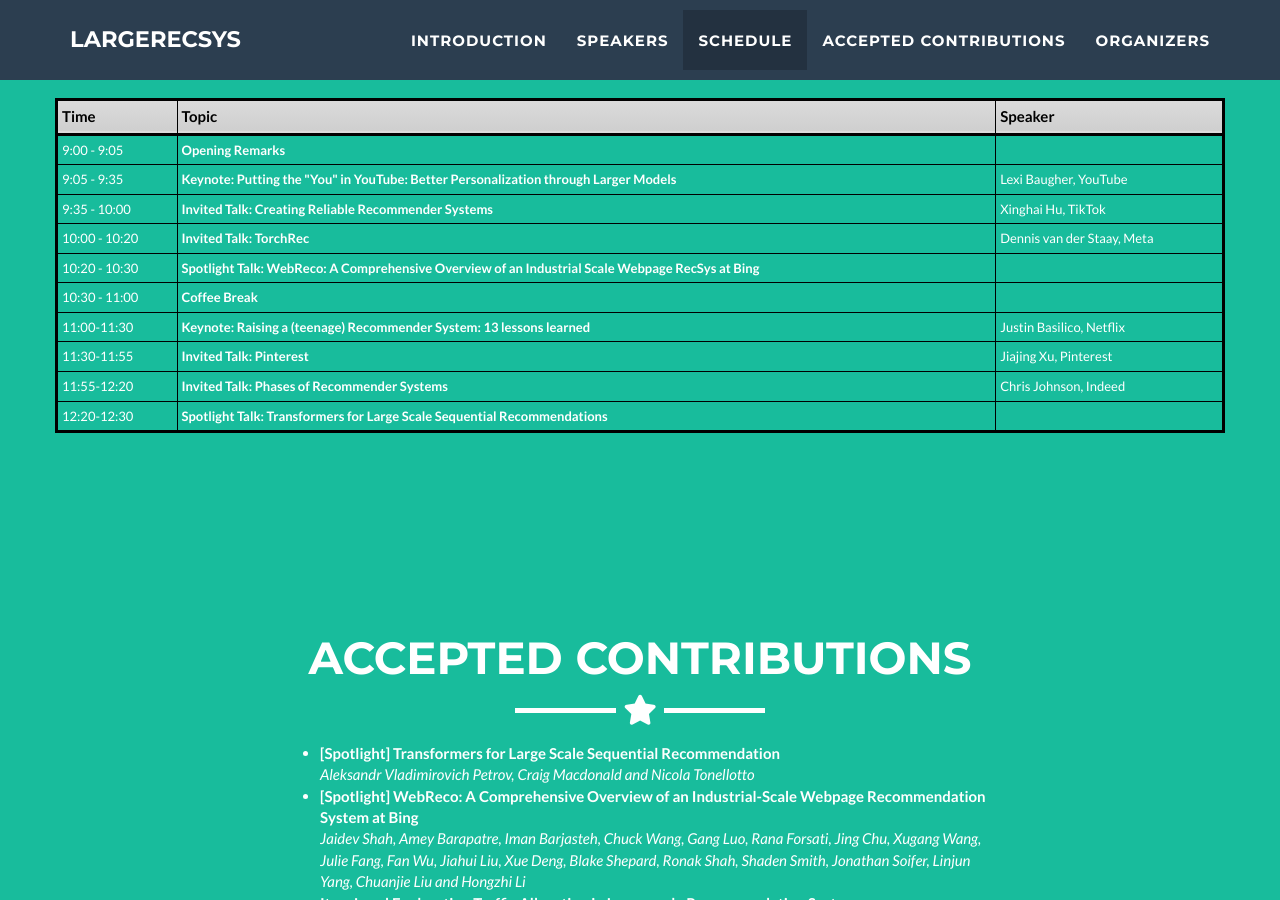
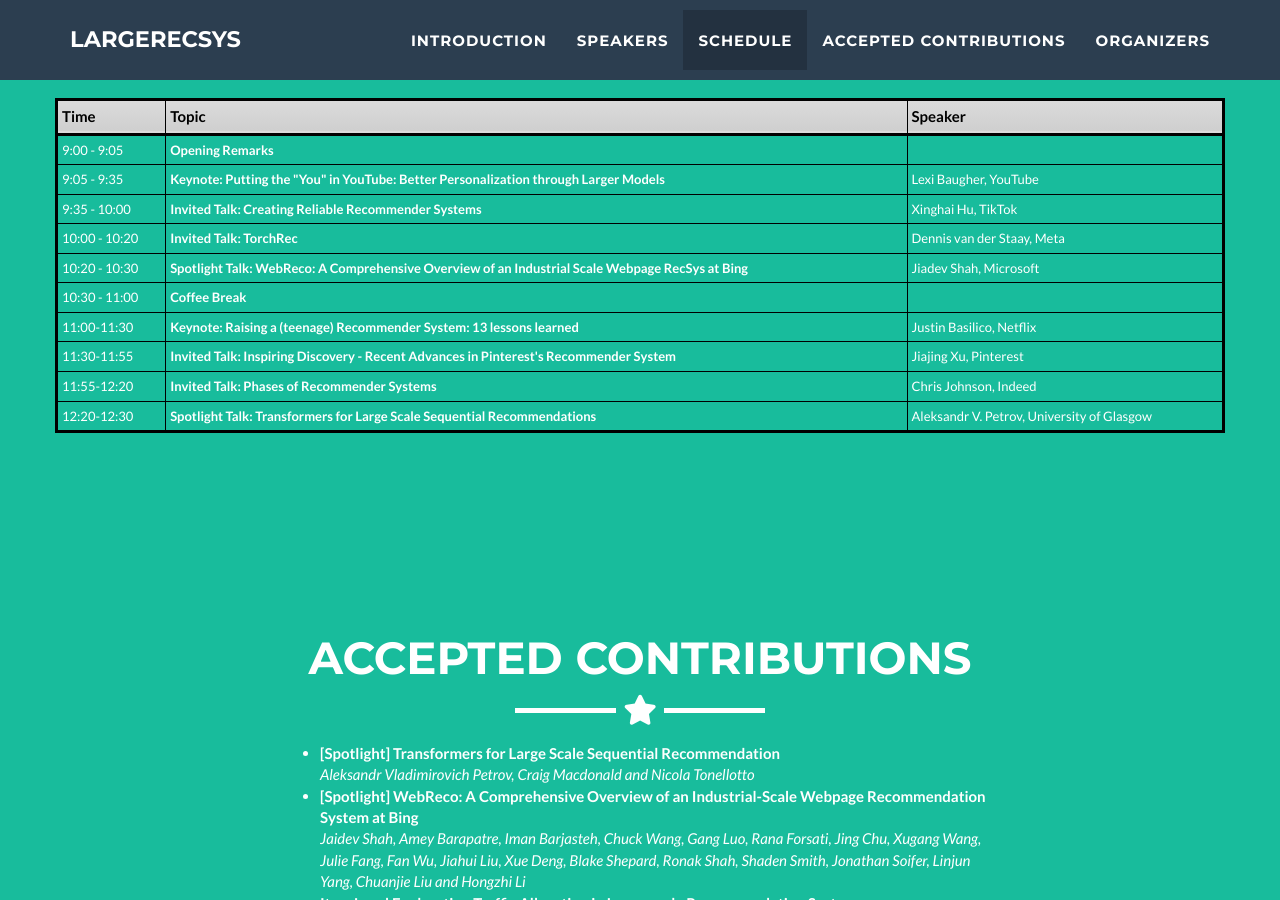
Before and after one commit to largerecsys/largerecsys.github.io, a Jekyll site: the page built from _posts/2024-07-04-arnie.markdown, in a window 1280 px wide and 900 px high, scrolled down 4740 px. Built offline with Jekyll 4.4.1, drawn with Linux system fonts in a browser that asks for light colours.

Commit message:
more changes

```diff
--- a/_includes/schedule.html
+++ b/_includes/schedule.html
@@ -40,7 +40,7 @@
           <tr>
             <td>10:20 - 10:30</td>
             <td><strong>Spotlight Talk: WebReco: A Comprehensive Overview of an Industrial Scale Webpage RecSys at Bing</strong></td>
-            <td>&nbsp;</td>
+            <td>Jiadev Shah, Microsoft</td>
           </tr>
           <tr>
             <td>10:30 - 11:00</td>
@@ -54,7 +54,7 @@
           </tr>
           <tr>
             <td>11:30-11:55</td>
-            <td><strong>Invited Talk: Pinterest</strong></td>
+            <td><strong>Invited Talk: Inspiring Discovery - Recent Advances in Pinterest's Recommender System</strong></td>
             <td>Jiajing Xu, Pinterest</td>
           </tr>
           <tr>
@@ -65,7 +65,7 @@
           <tr>
             <td>12:20-12:30</td>
             <td><strong>Spotlight Talk: Transformers for Large Scale Sequential Recommendations</strong></td>
-            <td>&nbsp;</td>
+            <td>Aleksandr V. Petrov, University of Glasgow</td>
           </tr>
         </tbody>
 </table>
```
